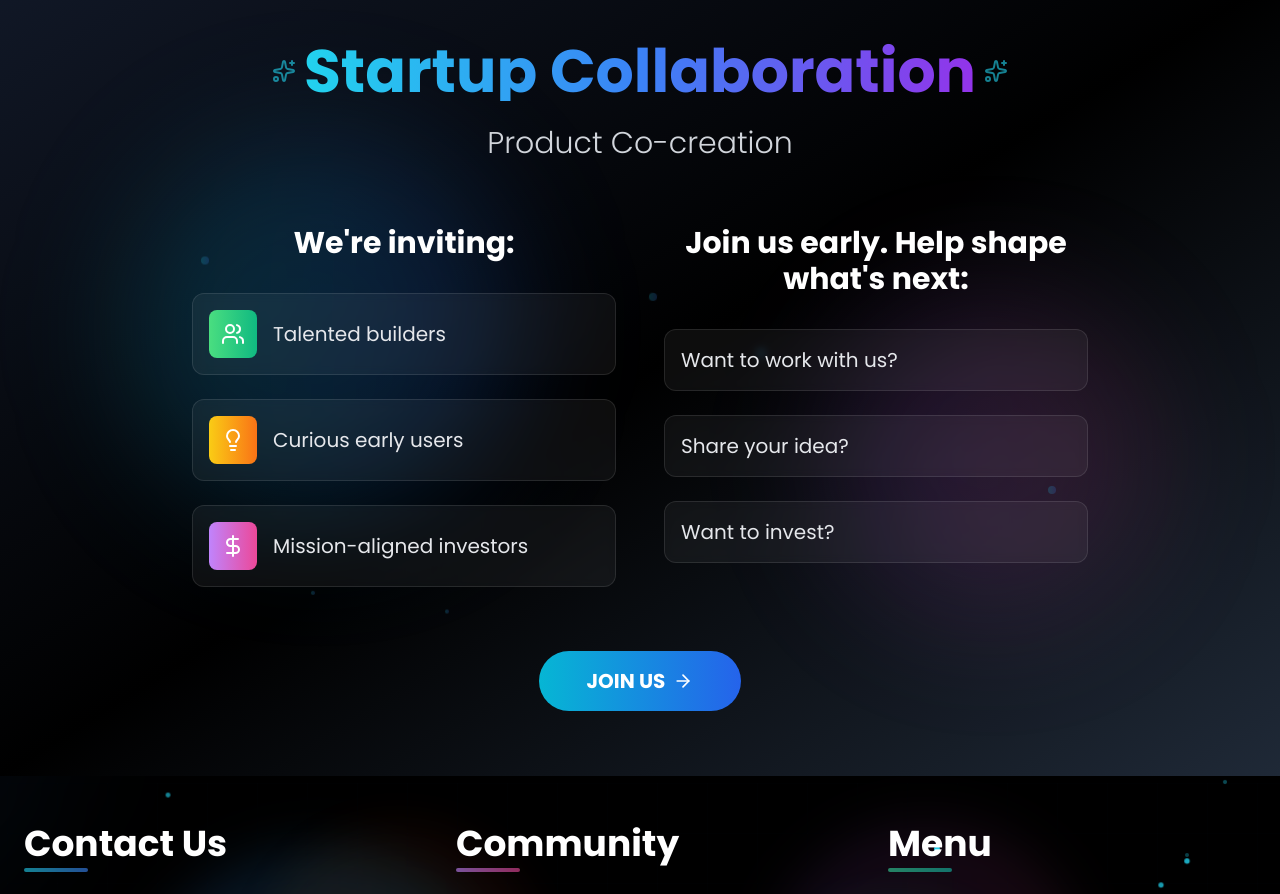
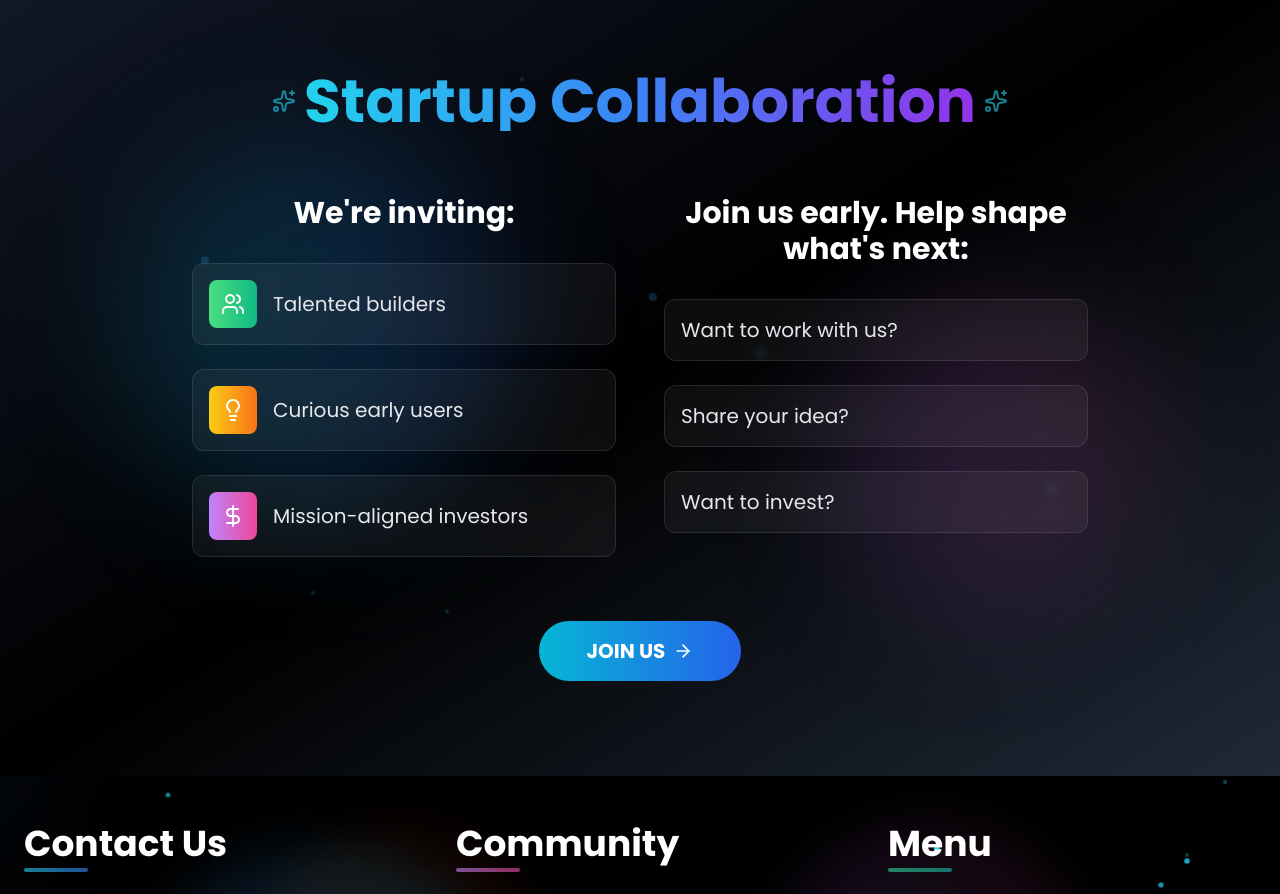
Before and after one commit to Zentrix-Lab-C/Zentrixweb, a React (Vite) app: page / in a window 1280 px wide. Shown: the part 4500-5394 px from the top of the page. Built offline with nearby package versions, Linux system fonts and the light colour scheme.

Commit message:
startup commit

```diff
--- a/src/pages/StartupCollaborationPage.jsx
+++ b/src/pages/StartupCollaborationPage.jsx
@@ -78,9 +78,7 @@ export default function StartupCollaborationPage() {
               </h1>
               <Sparkles className="text-cyan-400 ml-2 animate-pulse" size={24} />
             </div>
-            <div className="text-2xl md:text-3xl text-gray-300 font-light">
-              Product Co-creation
-            </div>
+
           </div>
 
           {/* Main Content Grid */}
```
